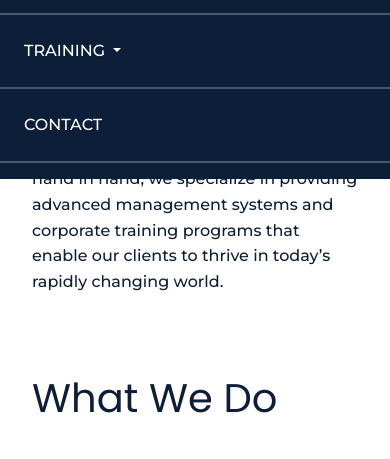
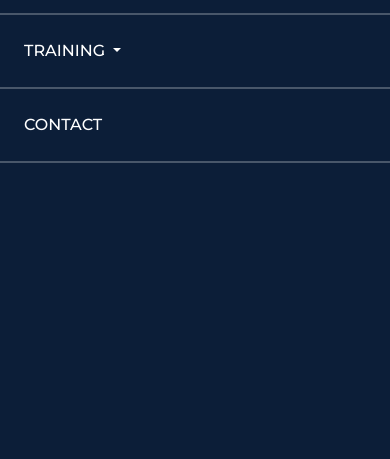
Before and after one commit to lavan96/ehsan-jv, a plain HTML site: page about.html in a window 390 px wide. Both pictures are taken after a click on the button "Toggle navigation". Shown: the part 340-799 px from the top of the page. Drawn offline with nearby package versions, Linux system fonts and the light colour scheme; animation ran at ten frames a second.

Commit message:
Add files via upload

```diff
--- a/about.html
+++ b/about.html
@@ -238,6 +238,7 @@
     background-color: #0C1E38;
     margin: -1em;
     margin-top: 1em;
+    min-height: 90vh;
   }
 
   .dropdown-menu {
```
Also changed, not shown: education-system.html (+1 -0 lines), index.html (+1 -0 lines).
